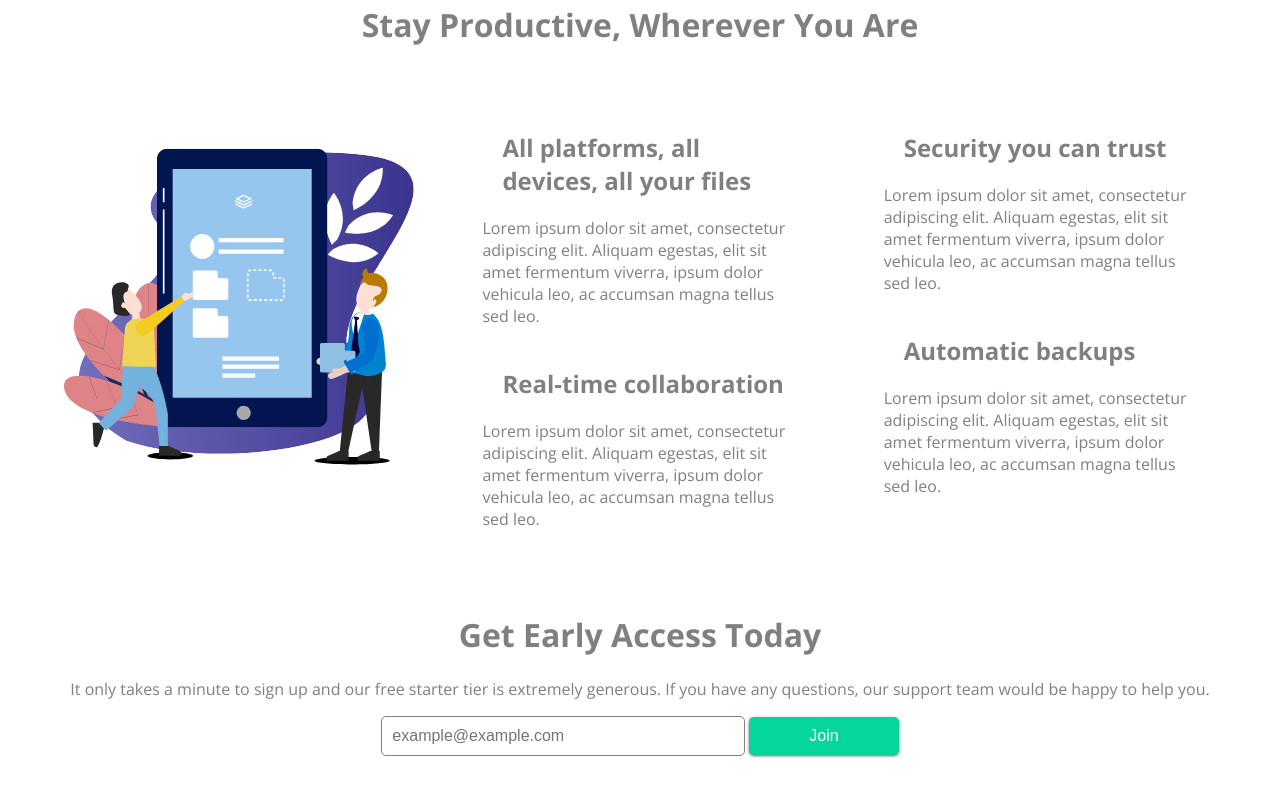
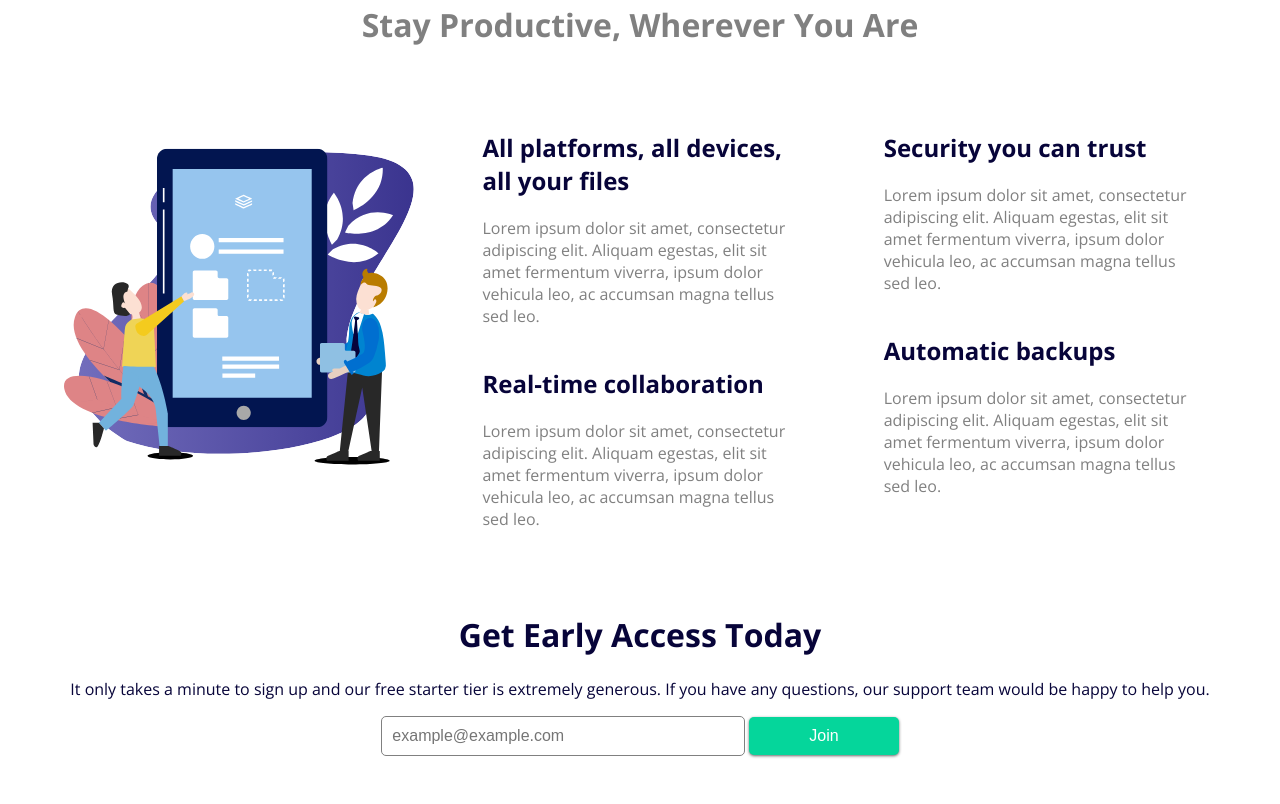
Before and after one commit to mjo150230/Fylo-Landing-Page, a plain HTML site: page index.html in a window 1280 px wide. Shown: the part 836-1640 px from the top of the page. Drawn offline with nearby package versions, Linux system fonts and the light colour scheme.

Commit message:
Update style.css

```diff
--- a/style.css
+++ b/style.css
@@ -228,10 +228,13 @@ a {
   text-decoration: none;
 }
 
-h2 {
+.title {
   margin-left: 20px;
 }
 
+.mid-title, .subscribe-email {
+  color: hsl(243, 87%, 12%);
+}
 
 .footer-title {
   text-align: -webkit-center;
```
